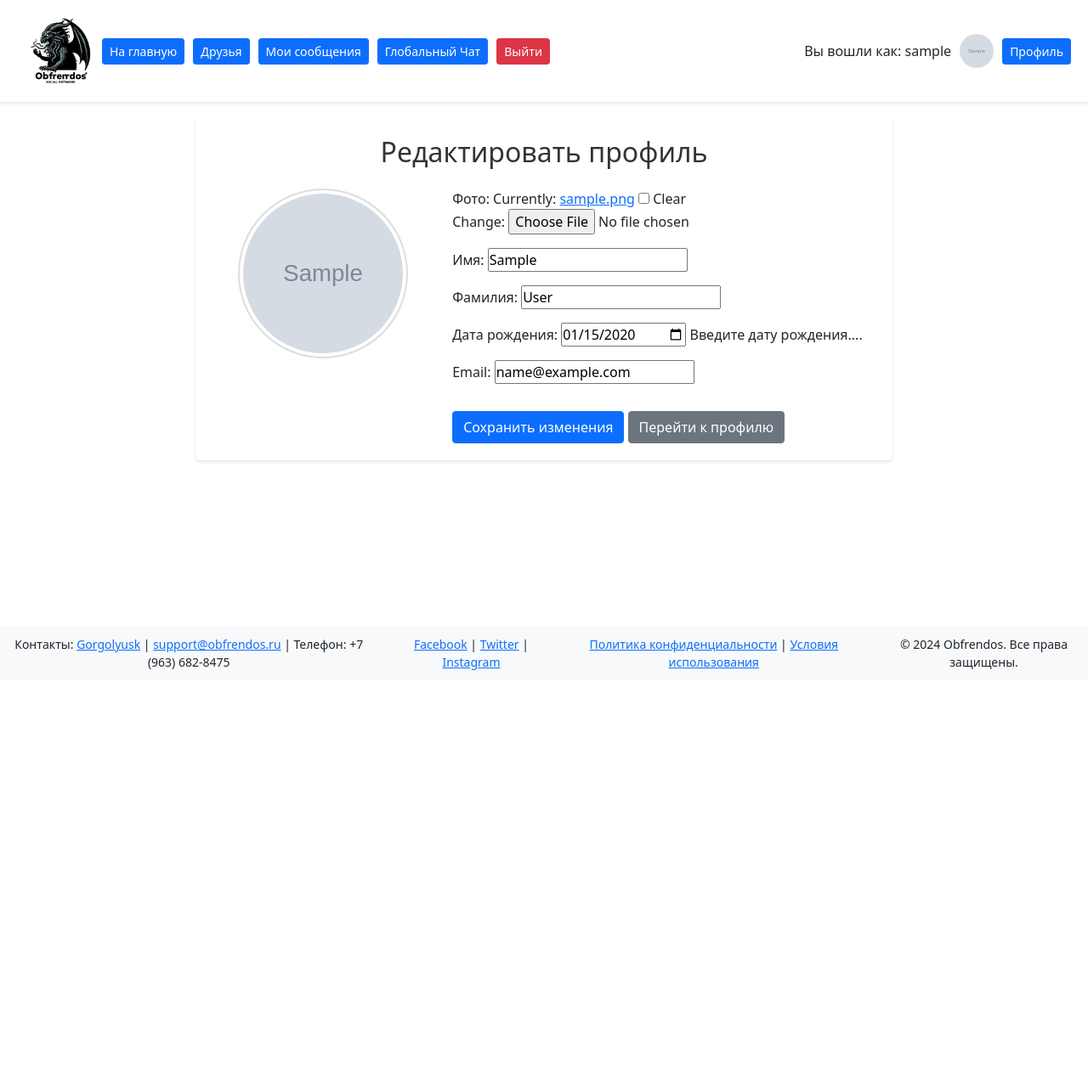
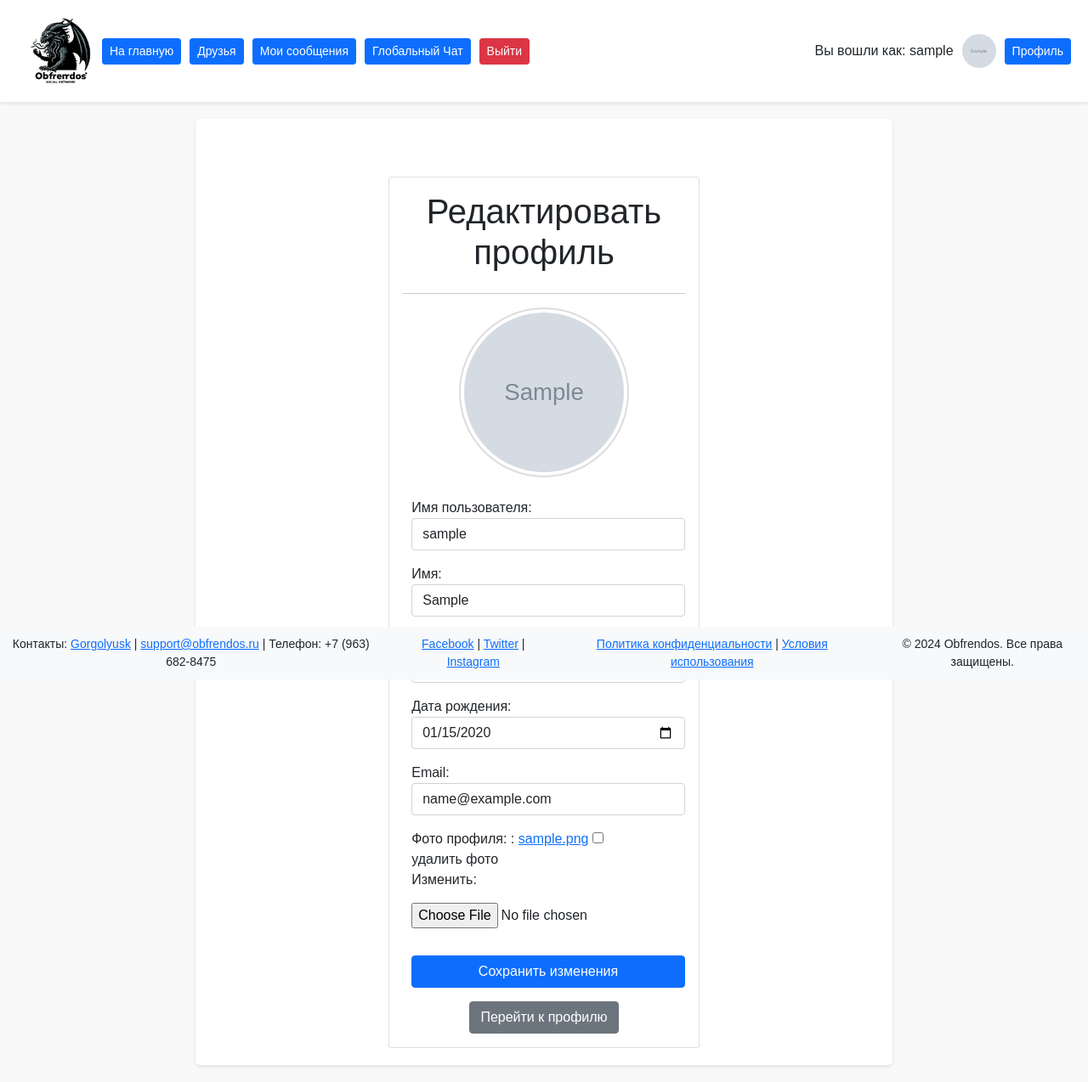
Before and after one commit to New-Lycifer/obfrendos, a Django app: page /users/edit_profile/ in a window 1280 px wide. Shown: the whole page at 85% size. Before the commit the page ends 789 px from the top, so only its background shows below. Run offline with Django 5.2, Linux system fonts and the light colour scheme; a user stored in the database is signed in; tables that the repository leaves empty hold one stand-in row (values such as "Sample post"); grey boxes marked "Sample" are stand-in pictures; parts of the project's set-up code (start-up, migrations or seed data) failed here and were passed over.

Commit message:
new styles for edit_profile

```diff
--- a/static/css/styles.css
+++ b/static/css/styles.css
@@ -137,3 +137,13 @@
 img.img-thumbnail {
     border: 2px solid #ddd;
 }
+
+.custom-clearable-file-input .custom-file-upload {
+    background-color: #007bff; /* Цвет фона */
+    color: white; /* Цвет текста */
+    border: none; /* Убираем границы */
+    padding: 8px 16px; /* Внутренние отступы */
+    border-radius: 4px; /* Скругление углов */
+    cursor: pointer; /* Курсор при наведении */
+    font-size: 14px; /* Размер шрифта */
+}
--- a/templates/users/edit_profile.html
+++ b/templates/users/edit_profile.html
@@ -1,3 +1,5 @@
+<!-- edit_profile.html -->
+
 {% extends 'base.html' %}
 {% load static %}
 
@@ -7,23 +9,56 @@
 
 {% block content %}
 <div class="container">
-    <h2 class="text-center mb-4">{{ title }}</h2>
     <div class="row justify-content-center">
-        <div class="col-md-4 text-center">
+        <div class="col-md-6">
+            <div class="card mt-5">
+                <div class="card-body">
+                    <h1 class="card-title text-center mb-4">{{ title }}</h1>
+                    <hr>
+                    <div class="text-center mb-4">
                         {% if user.photo %}
-                <img src="{{ user.photo.url }}" alt="User Photo" class="img-thumbnail rounded-circle mb-3" style="width: 200px; height: 200px;">
+                            <img src="{{ user.photo.url }}" alt="User Photo" class="img-thumbnail rounded-circle" style="width: 200px; height: 200px;">
                         {% else %}
-                <img src="{% static 'images/default_user.png' %}" alt="Default User Photo" class="img-thumbnail rounded-circle mb-3" style="width: 200px; height: 200px;">
+                            <img src="{% static 'images/default_user.png' %}" alt="Default User Photo" class="img-thumbnail rounded-circle" style="width: 200px; height: 200px;">
                         {% endif %}
                     </div>
-        <div class="col-md-8">
                     <form method="post" enctype="multipart/form-data">
                         {% csrf_token %}
-                {{ form.as_p }}
-                <button type="submit" class="btn btn-primary mt-3">Сохранить изменения</button>
-                <a href="{% url 'profile' user.id %}" class="btn btn-secondary mt-3">Перейти к профилю</a>
+                        <div class="mb-3">
+                            {{ form.username.label_tag }}
+                            {{ form.username }}
+                        </div>
+                        <div class="mb-3">
+                            {{ form.first_name.label_tag }}
+                            {{ form.first_name }}
+                        </div>
+                        <div class="mb-3">
+                            {{ form.last_name.label_tag }}
+                            {{ form.last_name }}
+                        </div>
+                        <div class="mb-3">
+                            {{ form.bdate.label_tag }}
+                            {{ form.bdate }}
+                        </div>
+                        <div class="mb-3">
+                            {{ form.email.label_tag }}
+                            {{ form.email }}
+                        </div>
+                        <div class="mb-3">
+                            {{ form.photo.label_tag }}
+                            {{ form.photo }}
+                        </div>
+                        <button type="submit" class="btn btn-primary mt-3 w-100">Сохранить изменения</button>
                     </form>
+                    <div class="text-center mt-3">
+                        <a href="{% url 'profile' user.id %}" class="btn btn-secondary">Перейти к профилю</a>
                     </div>
                 </div>
             </div>
+        </div>
+    </div>
+</div>
+
+<!-- Подключение стилей -->
+<link rel="stylesheet" href="{% static 'css/styles.css' %}">
 {% endblock %}
--- a/users/forms.py
+++ b/users/forms.py
@@ -1,5 +1,6 @@
 from django import forms
 from django.contrib.auth.models import User
+from django.forms import ClearableFileInput
 
 from users.models import LocalUser
 
@@ -18,10 +19,10 @@
             'bdate': forms.DateInput(attrs={'type': 'date'})
         }
         labels = {
-            'bdate': 'Date of Birth'
+            'bdate': 'Дата рождения'
         }
         help_texts = {
-            'bdate': 'Enter your date of birth'
+            'bdate': 'Введите дату рождения...'
         }
 
     def clean_password2(self):
@@ -44,23 +45,47 @@
         fields = ['photo']
 
 
+class CustomClearableFileInput(ClearableFileInput):
+    initial_text = ('')
+    clear_checkbox_label = ('удалить фото')
+    input_text = ('Изменить')
+
+    def __init__(self, attrs=None):
+        if attrs is None:
+            attrs = {}
+        # Добавляем стиль для отступа между строками
+        attrs['style'] = 'margin-top: 15px;'  # Пример отступа в 10 пикселей
+        attrs['class'] = 'custom-clearable-file-input'  # Пример класса для общего стиля
+        super().__init__(attrs)
+
+    def render(self, name, value, attrs=None, renderer=None):
+        # Рендерим виджет и добавляем кастомные CSS классы
+        rendered = super().render(name, value, attrs, renderer)
+        return rendered
+
+    def format_value(self, value):
+        # Форматируем значение, если необходимо
+        return super().format_value(value)
+
 class ProfileEditForm(forms.ModelForm):
     class Meta:
         model = LocalUser
-        fields = ['photo', 'first_name', 'last_name', 'bdate', 'email']
-        widgets = {
-            'bdate': forms.DateInput(attrs={'type': 'date'})
-        }
+        fields = ['username', 'first_name', 'last_name', 'bdate', 'email', 'photo']
         labels = {
             'username': 'Имя пользователя',
             'first_name': 'Имя',
             'last_name': 'Фамилия',
+            'bdate': 'Дата рождения',
             'email': 'Email',
-            'bdate': 'Дата рождения',
-            'photo': 'Фото'
+            'photo': 'Фото профиля',
         }
-        help_texts = {
-            'bdate': 'Введите дату рождения....'
+        widgets = {
+            'username': forms.TextInput(attrs={'class': 'form-control'}),
+            'first_name': forms.TextInput(attrs={'class': 'form-control'}),
+            'last_name': forms.TextInput(attrs={'class': 'form-control'}),
+            'bdate': forms.DateInput(attrs={'class': 'form-control', 'type': 'date'}),
+            'email': forms.EmailInput(attrs={'class': 'form-control'}),
+            'photo': CustomClearableFileInput,
         }
 
 
--- a/users/views.py
+++ b/users/views.py
@@ -53,11 +53,12 @@
         form = ProfileEditForm(request.POST, request.FILES, instance=user)
         if form.is_valid():
             form.save()
-            return redirect('profile', user.id)  # Переход на страницу профиля с передачей user.id
+            return redirect('profile', user.id)
     else:
         form = ProfileEditForm(instance=user)
 
-    return render(request, 'users/edit_profile.html', {'form': form, 'title': title})
+    return render(request, 'users/edit_profile.html', {'form': form, 'title': title, 'user': user})
+
 
 
 def privacy_policy(request):
```
Also changed, not shown: templates/registration/register.html (+4 -4 lines), media/photos/_b08d0509-63db-497c-a797-85dadbf7dd5f_NxCEWCB.jpg (added), media/photos/default_user.png (added), media/photos/default_user_dTek9Qt.png (added), media/photos/default_user_xwLV24w.png (added), media/photos/хахахаха_NdNHLKG.JPG (added), media/photos/хахахаха_c7SNQ2R.JPG (added), media/photos/хахахаха_eoM2wLk.JPG (added), media/photos/хахахаха_sBMLI3Z.JPG (added), media/photos/хахахаха_us9kTqD.JPG (added). Lines whose indentation alone changed are shown as unchanged.
